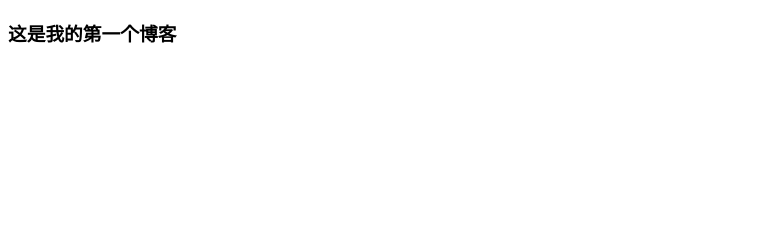
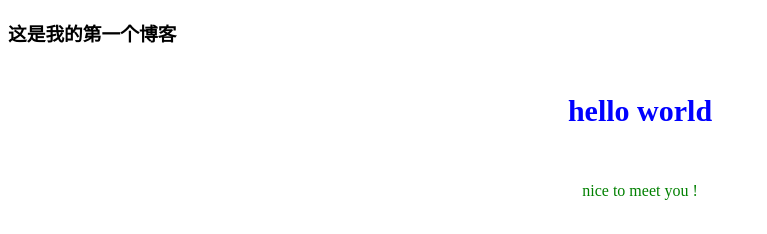
Before and after one commit to tooneone/books, a plain HTML site: page index.html in a window 1280 px wide. Shown: the whole page, without its empty margins (0-767 px from the left). Drawn offline with Linux system fonts and the light colour scheme.

Commit message:
更新博客

```diff
--- a/index.html
+++ b/index.html
@@ -3,8 +3,26 @@
 <head>
 	<meta charset="UTF-8">
 	<title>这是我的第一个博客</title>
+	<style>
+		article h5{
+			font-size: 30px;
+			color: blue;
+			line-height: 30px;
+			text-align: center;
+		}
+		article p{
+			text-align: center;
+			line-height: 30px;
+			font-size: 16px;
+			color:green;
+		}=
+	</style>
 </head>
 <body>
 	<h3>这是我的第一个博客</h3>
+	<article>
+		<h5>hello world</h5>
+		<p>nice to meet you !</p>
+	</article>
 </body>
 </html>
```
